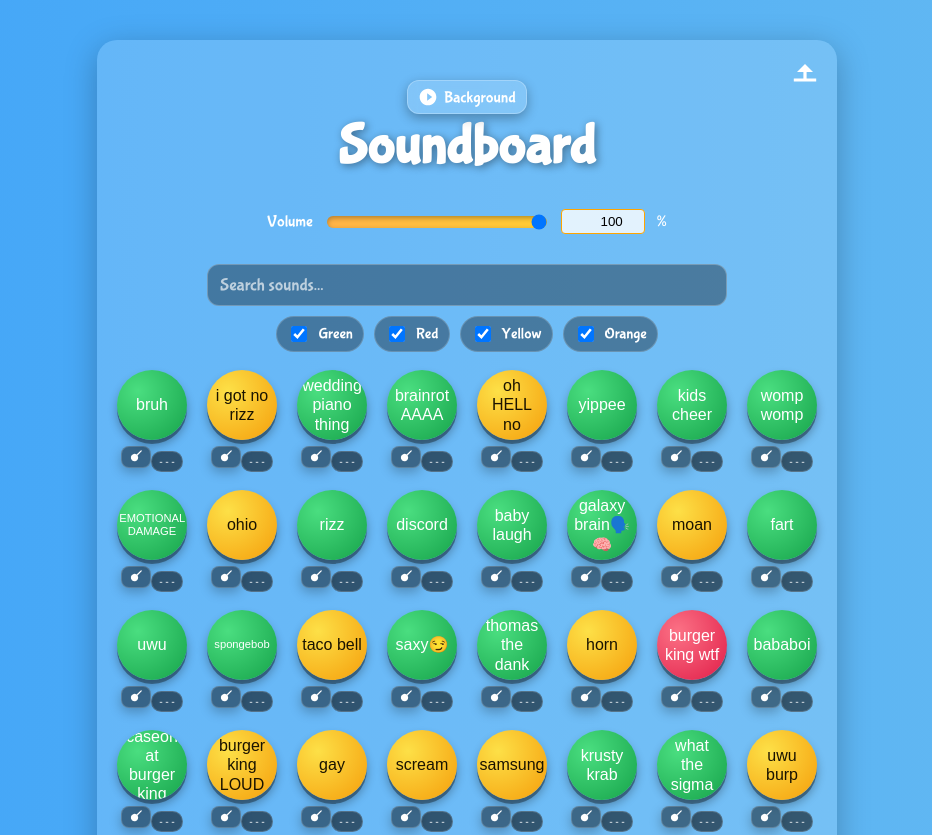
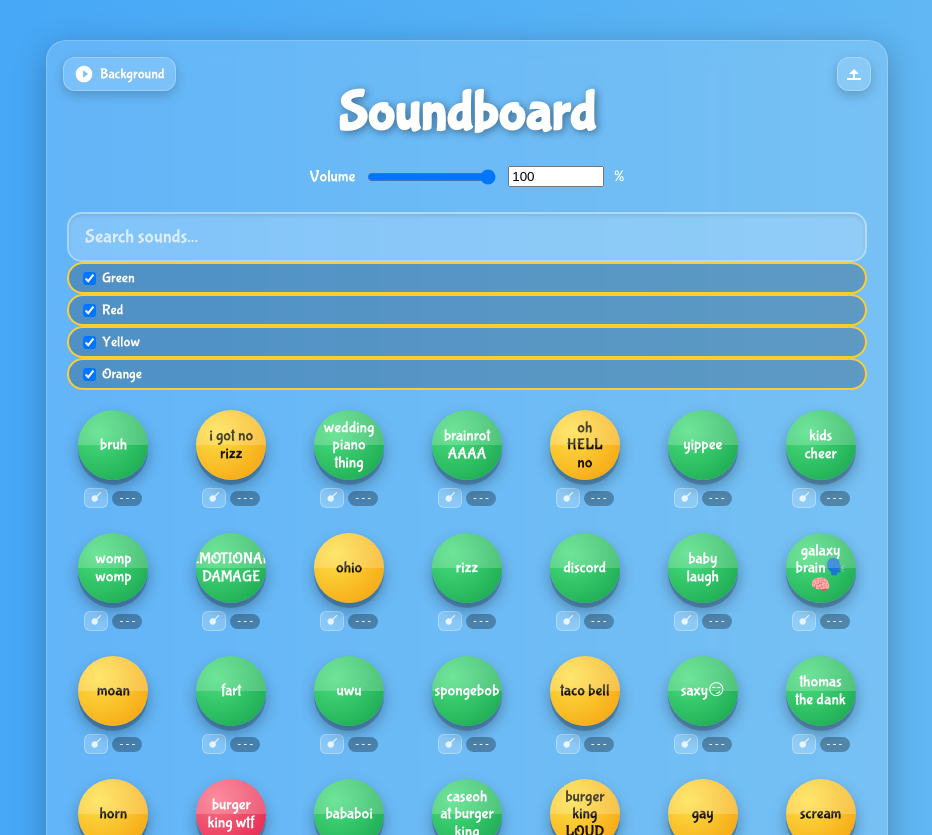
Before and after one commit to GlitchandGo/soundboard, a plain HTML site: page index.html in a window 1280 px wide. Shown: the top 835 px of the page, without its empty margins (173-1105 px from the left). Drawn offline with Linux system fonts and the light colour scheme.

Commit message:
Update styles.css

```diff
--- a/styles.css
+++ b/styles.css
@@ -1,6 +1,3 @@
-/* Extracted styles from index.html */
-
-/* Animated full-page gradient */
 @keyframes gradientShift {
   0%   { background-position:   0% 50%; }
   50%  { background-position: 100% 50%; }
@@ -19,167 +16,115 @@ body {
   min-height: 100vh;
 }
 
-/* Frosted-glass panel */
 .soundboard-container {
   position: relative;
   background: rgba(255, 255, 255, 0.15);
+  backdrop-filter: blur(12px);
+  border: 1px solid rgba(255, 255, 255, 0.2);
   border-radius: 20px;
   box-shadow: 0 8px 32px rgba(0, 0, 0, 0.25);
   padding: 40px 20px;
-  max-width: 700px;
+  max-width: 800px;
   width: 100%;
   text-align: center;
 }
 
-/* Upload icon button */
-.upload-button {
+/* Nav Buttons */
+.upload-button, .bg-button {
   position: absolute;
   top: 16px;
-  right: 16px;
-  width: 32px;
-  height: 32px;
+  z-index: 10;
   color: white;
-  cursor: pointer;
-}
-.upload-button svg {
-  width: 100%;
-  height: 100%;
-  fill: white;
-  transition: fill 0.2s ease;
-}
-.upload-button:hover svg {
-  fill: #ffcc33;
-}
-
-/* Background selector button */
-.bg-button {
-  position: sticky;
-  top: 16px;
-  left: 16px;
-  z-index: 999;
   background: rgba(255,255,255,0.15);
-  backdrop-filter: blur(8px);
+  border: 1px solid rgba(255,255,255,0.25);
   border-radius: 12px;
   padding: 6px 10px;
-  display: inline-flex;
+  text-decoration: none;
+  display: flex;
   align-items: center;
   gap: 6px;
-  text-decoration: none;
-  color: #fff;
-  font-family: 'Bubblegum Sans', cursive;
-  font-size: 1rem;
-  box-shadow: 0 4px 12px rgba(0,0,0,0.3);
-  border: 1px solid rgba(255,255,255,0.25);
+  box-shadow: 0 4px 12px rgba(0,0,0,0.2);
+  transition: background 0.2s;
 }
-.bg-button:hover {
-  background: rgba(255,255,255,0.22);
-}
-.bg-button svg {
-  width: 20px;
-  height: 20px;
-  fill: currentColor;
-}
+.upload-button { right: 16px; width: 32px; height: 32px; justify-content: center; padding: 0; }
+.bg-button { left: 16px; font-size: 0.9rem; }
+.upload-button:hover, .bg-button:hover { background: rgba(255,255,255,0.25); }
+.upload-button svg, .bg-button svg { width: 20px; height: 20px; fill: white; }
 
-/* Title */
 h1 {
-  margin: 0 0 30px;
+  margin: 0 0 20px;
   font-size: 3.5rem;
   color: #ffffff;
   text-shadow: 2px 2px 8px rgba(0, 0, 0, 0.4);
 }
 
-/* Volume control */
-.volume-control {
-  margin-bottom: 30px;
-  display: flex;
-  align-items: center;
-  justify-content: center;
-  gap: 12px;
-  color: #fff;
-  font-size: 1rem;
-}
-.volume-control input[type=range] {
-  -webkit-appearance: none;
-  appearance: none;
-  width: 220px;
-  height: 12px;
-  background: linear-gradient(90deg, #ffb347, #ffcc33);
-  border-radius: 6px;
-  box-shadow: inset 0 2px 5px rgba(0,0,0,0.3);
-  outline: none;
-}
-.volume-control input[type=range]::-webkit-slider-thumb,
-.volume-control input[type=range]::-moz-range-thumb {
-  width: 24px;
-  height: 24px;
-  background: #ff6600;
-  border: 2px solid #ffa500;
-  border-radius: 50%;
-  box-shadow: 0 2px 5px rgba(0,0,0,0.5);
-  cursor: pointer;
-}
-.volume-control input[type=number] {
-  width: 70px;
-  padding: 4px 6px;
-  border: 1px solid #ffa500;
-  border-radius: 4px;
-  background: rgba(255,255,255,0.8);
-  text-align: right;
-}
-
-/* Search + filter */
-.search-filter {
-  width: 100%;
-  max-width: 520px;
-  margin: 0 auto 18px;
+/* Search & Filters */
+.search-section {
+  max-width: 500px;
+  margin: 0 auto 30px;
   display: flex;
   flex-direction: column;
-  gap: 10px;
+  gap: 12px;
 }
 #search {
   width: 100%;
-  padding: 10px 12px;
-  border-radius: 12px;
-  border: 1px solid rgba(255,255,255,0.25);
-  background: rgba(0,0,0,0.35);
+  padding: 12px 16px;
+  border-radius: 15px;
+  border: 2px solid rgba(255,255,255,0.3);
+  background: rgba(255,255,255,0.2);
   color: #fff;
+  font-family: 'Bubblegum Sans', cursive;
+  font-size: 1.2rem;
   outline: none;
-  font-family: 'Bubblegum Sans', cursive;
-  font-size: 1.1rem;
+  box-shadow: inset 0 2px 4px rgba(0,0,0,0.1);
 }
-#search::placeholder { color: rgba(255,255,255,0.65); }
-.filter-row {
+#search::placeholder { color: rgba(255,255,255,0.7); }
+
+.filter-group {
   display: flex;
   flex-wrap: wrap;
-  gap: 10px;
   justify-content: center;
+  gap: 8px;
 }
 .filter-chip {
-  display: inline-flex;
+  padding: 6px 14px;
+  border-radius: 20px;
+  border: 2px solid rgba(255,255,255,0.3);
+  background: rgba(0,0,0,0.2);
+  color: white;
+  font-size: 0.9rem;
+  cursor: pointer;
+  display: flex;
   align-items: center;
-  gap: 8px;
-  padding: 6px 10px;
-  border-radius: 999px;
-  background: rgba(0,0,0,0.35);
-  border: 1px solid rgba(255,255,255,0.18);
-  color: #fff;
-  font-size: 0.95rem;
-  user-select: none;
+  gap: 6px;
+  transition: transform 0.1s, border-color 0.2s;
 }
-.filter-chip input {
-  width: 16px;
-  height: 16px;
-}
+.filter-chip:has(input:checked) { border-color: #ffcc33; }
+.filter-chip input { margin: 0; cursor: pointer; }
+
+/* Colors for chips */
+.chip-green:has(input:checked) { background: #16a34a; }
+.chip-red:has(input:checked) { background: #e11d48; }
+.chip-yellow:has(input:checked) { background: #f59e0b; color: #1a1300; }
+.chip-orange:has(input:checked) { background: #f97316; color: #1a1300; }
 
 /* Button grid */
 .buttons {
   display: grid;
-  grid-template-columns: repeat(auto-fit, minmax(70px, 1fr));
-  gap: 20px;
-  justify-items: center;
+  grid-template-columns: repeat(auto-fill, minmax(80px, 1fr));
+  gap: 25px;
+  margin-top: 20px;
 }
 
-/* Glossy 3D buttons */
+.sound-item {
+  display: flex;
+  flex-direction: column;
+  align-items: center;
+  gap: 8px;
+  transition: opacity 0.2s, transform 0.2s;
+}
+.sound-item.hidden { display: none; }
+
 .sound-button {
   position: relative;
   width: 70px;
@@ -187,158 +132,65 @@ h1 {
   border: none;
   border-radius: 50%;
   color: #fff;
+  font-family: 'Bubblegum Sans', cursive;
   font-size: 1rem;
   cursor: pointer;
-  box-shadow:
-    0 4px rgba(0,0,0,0.35),
-    0 6px 10px rgba(0, 0, 0, 0.3);
+  box-shadow: 0 5px 0 rgba(0,0,0,0.2), 0 8px 15px rgba(0,0,0,0.3);
   overflow: hidden;
-  transition: transform 0.1s ease, box-shadow 0.1s ease;
+  transition: transform 0.1s;
   display: flex;
   align-items: center;
   justify-content: center;
-  text-align: center;
-  padding: 5px;
-  line-height: 1.2;
+  padding: 8px;
+  line-height: 1.1;
 }
 
-/* Default color is GREEN */
-.sound-button {
-  background: radial-gradient(circle at 30% 30%, #4ade80, #16a34a);
-}
-.sound-button[data-color="red"] {
-  background: radial-gradient(circle at 30% 30%, #fb7185, #e11d48);
-}
-.sound-button[data-color="yellow"] {
-  background: radial-gradient(circle at 30% 30%, #fde047, #f59e0b);
-  color: #1a1300;
-}
-.sound-button[data-color="orange"] {
-  background: radial-gradient(circle at 30% 30%, #fdba74, #f97316);
-  color: #1a1300;
+/* Color gradients */
+.sound-button[data-color="green"] { background: radial-gradient(circle at 30% 30%, #4ade80, #16a34a); }
+.sound-button[data-color="red"] { background: radial-gradient(circle at 30% 30%, #fb7185, #e11d48); }
+.sound-button[data-color="yellow"] { background: radial-gradient(circle at 30% 30%, #fde047, #f59e0b); color: #1a1300; }
+.sound-button[data-color="orange"] { background: radial-gradient(circle at 30% 30%, #fdba74, #f97316); color: #1a1300; }
+
+.sound-button:active { transform: translateY(4px); box-shadow: 0 1px 0 rgba(0,0,0,0.2); }
+.sound-button::after {
+  content: ''; position: absolute; top: 0; left: 0; width: 100%; height: 50%;
+  background: rgba(255,255,255,0.2); border-radius: 50% 50% 0 0; pointer-events: none;
 }
 
-.sound-button:active {
-  transform: translateY(4px);
-  box-shadow:
-    0 2px rgba(0,0,0,0.35),
-    0 4px 6px rgba(0, 0, 0, 0.3);
+/* Hotkey UI */
+.keymap-row {
+  display: flex;
+  align-items: center;
+  gap: 4px;
 }
-.sound-button::before {
-  content: '';
-  position: absolute;
-  top: -100%;
-  left: -100%;
-  width: 200%;
-  height: 200%;
-  background: rgba(255, 255, 255, 0.25);
-  transform: rotate(45deg) translate(-100%, -100%);
-  transition: transform 0.6s ease;
+.keymap-btn {
+  background: rgba(255,255,255,0.2);
+  border: 1px solid rgba(255,255,255,0.3);
+  border-radius: 6px;
+  width: 24px;
+  height: 20px;
+  display: flex;
+  align-items: center;
+  justify-content: center;
+  cursor: pointer;
+  padding: 0;
 }
-.sound-button:hover::before {
-  transform: rotate(45deg) translate(0, 0);
-}
-.sound-button:focus {
-  outline: 2px solid rgba(255, 255, 255, 0.7);
-  outline-offset: 4px;
-}
-.sound-button[data-sound="spongebob.mp3"],
-.sound-button[data-sound="emotionaldamage.mp3"] {
-  font-size: 0.7rem;
+.keymap-btn svg { width: 14px; height: 14px; fill: white; opacity: 0.8; }
+.keymap-pill {
+  background: rgba(0,0,0,0.3);
+  color: white;
+  font-size: 10px;
+  padding: 2px 6px;
+  border-radius: 10px;
+  font-family: monospace;
 }
 
-/* Hotkey / keymap UI under each sound button */
-.sound-item {
-  display: flex;
-  flex-direction: column;
-  align-items: center;
-  gap: 6px;
-}
-
-.keymap-btn {
-  appearance: none;
-  border: 0;
-  cursor: pointer;
-  width: 30px;
-  height: 22px;
-  border-radius: 8px;
-  padding: 0;
-  display: inline-flex;
-  align-items: center;
-  justify-content: center;
-
-  background: rgba(0,0,0,0.45);
-  border: 1px solid rgba(255,255,255,0.18);
-  color: #fff;
-
-  box-shadow: 0 4px 12px rgba(0,0,0,0.25);
-  transition: transform .05s ease, background .15s ease, border-color .15s ease;
-}
-.keymap-btn:active { transform: translateY(1px); }
-.keymap-btn:hover { background: rgba(0,0,0,0.55); border-color: rgba(255,255,255,0.25); }
-
-.keymap-btn svg {
-  width: 16px;
-  height: 16px;
-  fill: currentColor;
-}
-
-.keymap-pill {
-  font-family: ui-monospace, SFMono-Regular, Menlo, Monaco, Consolas, "Liberation Mono", monospace;
-  font-size: 10px;
-  line-height: 1;
-  padding: 4px 6px;
-  border-radius: 999px;
-  background: rgba(0,0,0,0.55);
-  border: 1px solid rgba(255,255,255,0.18);
-  color: #fff;
-  user-select: none;
-}
-
-/* Hide filtered-out buttons (we'll toggle .hidden via JS) */
-.sound-item.hidden {
-  display: none;
-}
-
-/* Mode controls between buttons and footer */
-.mode-bar {
-  margin: 30px 0 20px;
-  display: flex;
-  gap: 12px;
-  justify-content: center;
-  background: rgba(0, 0, 0, 0.5);
-  padding: 10px 20px;
-  border-radius: 12px;
-  backdrop-filter: blur(6px);
-}
+/* Rest of the controls */
+.volume-control { margin-bottom: 25px; color: white; display: flex; align-items: center; justify-content: center; gap: 10px; }
+.mode-bar { margin: 30px 0; display: flex; gap: 10px; justify-content: center; }
 .mode-bar button {
   font-family: 'Bubblegum Sans', cursive;
-  background: #ff6600;
-  color: #fff;
-  border: none;
-  padding: 8px 16px;
-  border-radius: 8px;
-  cursor: pointer;
-  font-size: 1rem;
-  transition: background 0.2s, transform 0.1s;
+  background: #ff6600; color: white; border: none; padding: 10px 20px; border-radius: 12px; cursor: pointer;
 }
-.mode-bar button:active {
-  transform: scale(0.95);
-}
-.mode-bar button.active {
-  background: #ffcc33;
-  color: #000;
-  box-shadow: 0 0 8px #ffcc33;
-}
-
-/* Footer */
-footer {
-  margin-top: 40px;
-  font-size: 1rem;
-  color: white;
-}
-footer div + div {
-  font-size: 0.8rem;
-  color: #ff4d4d;
-  margin-top: 8px;
-}
+.mode-bar button.active { background: #ffcc33; color: #000; box-shadow: 0 0 12px #ffcc33; }
+footer { font-size: 0.9rem; color: white; opacity: 0.8; }
```
